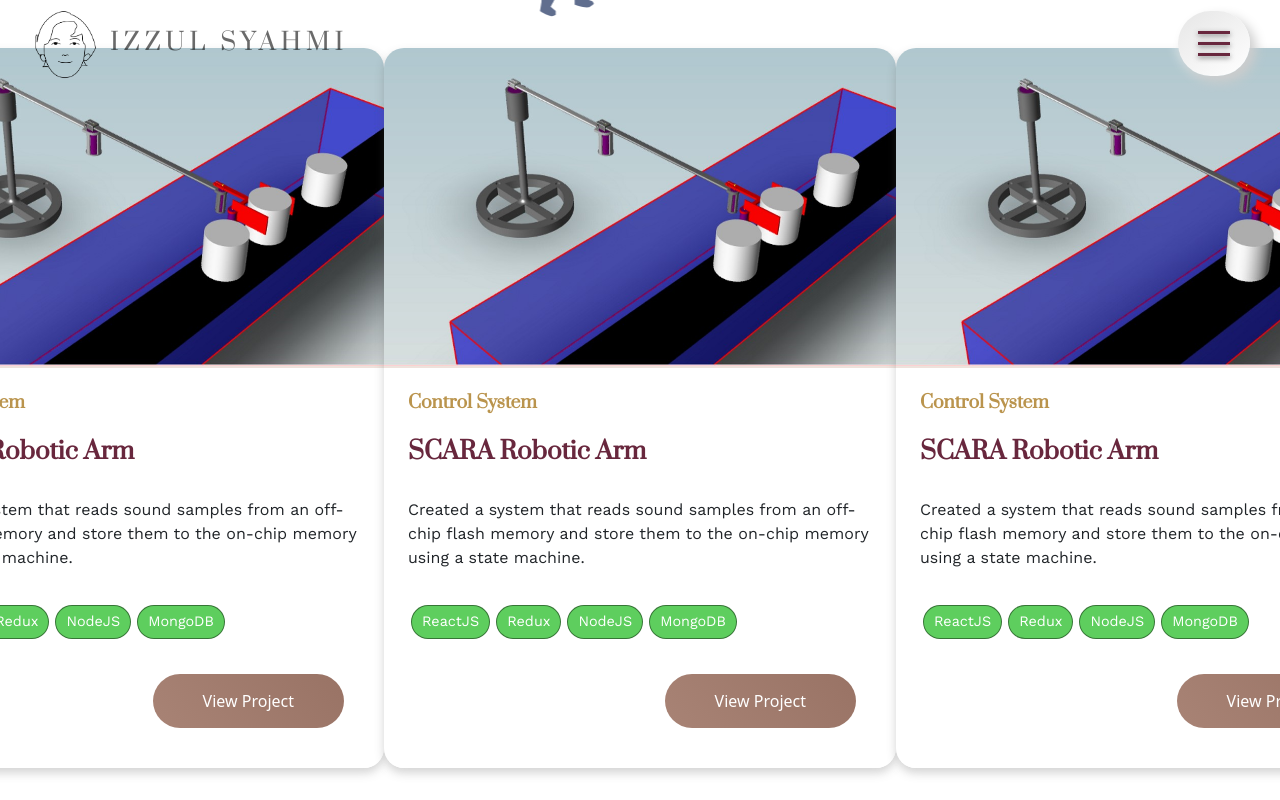
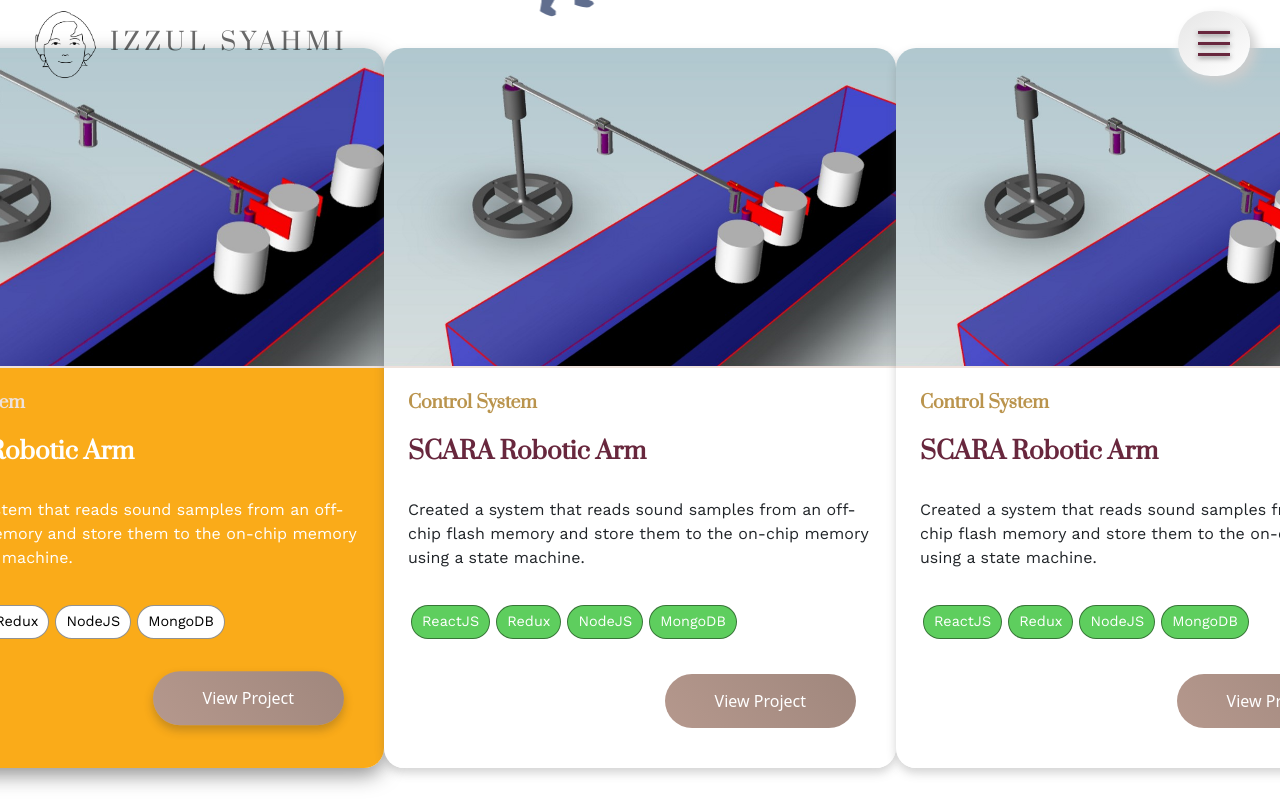
Before and after one commit to izzul210/portfolio-web, a React (Create React App) app: page / in a window 1280 px wide. In both pictures the pointer is over the element 128 px from the left and 4603 px from the top of the page. Shown: the part 4195-4995 px from the top of the page. Built offline with nearby package versions, Linux system fonts and the light colour scheme.

Commit message:
Added hover action on Engineering projects

```diff
--- a/src/components/layout/home/portfolio/Portfolio.scss
+++ b/src/components/layout/home/portfolio/Portfolio.scss
@@ -329,9 +329,58 @@
     margin-bottom: 1rem;
     box-shadow: 0 5px 10px rgba(90, 90, 90, 0.26);
     border-radius: 20px;
+    transition:all 0.5s ease-in-out;
+    cursor: pointer;
 
     @media screen and (max-width: 640px){
         width: 100%;
+    }
+
+    &:hover{
+        box-shadow: 0 7px 20px rgba(38, 38, 38, 0.501);
+
+        .project_img{
+            background-size: 40rem;
+        }
+
+        .project_des{
+            background: rgb(250, 171, 25);
+
+            h5{
+                color: $color-2;
+            }
+
+            h2{
+                color: white;
+            }
+
+            p{
+                color: white;
+            }
+
+            .project_tags{
+                p{
+                    color: black;
+                    background: white;
+                    border: 1px solid rgba(0, 0, 0, 0.433);
+                }
+            }
+
+            .more_button{
+                transform: translateY(-5%);
+                box-shadow: 0 5px 10px rgba(41, 41, 41, 0.26);
+            }
+
+        }
+    }
+
+    &:active{
+        .more_button{
+            transform: translateY(0%);
+            box-shadow: inset -2px -2px 3px rgb(248, 247, 247),
+                        inset 2px 2px 7px rgba(0, 0, 0, 0.233);
+        }
+
     }
 
 
@@ -346,13 +395,16 @@
         justify-content: center;
         background-image: url('../../../../assets/engine2.png');
         background-position: center ;
-        background-size: cover;
+        background-size: 35rem;
+        background-repeat: no-repeat;
+        transition:all 0.5s ease-in-out;
+
 
     }
 
     .project_des{
         height: 25rem;
-        background-color: rgb(255, 255, 255);
+        background: rgb(255, 255, 255);
         border-bottom-right-radius: 20px;
         border-bottom-left-radius: 20px;
         padding: 1.5rem;
@@ -360,6 +412,7 @@
         flex-direction: column;
         justify-content: space-evenly;
         align-items: flex-start;
+        transition: all 0.5s ease-in-out;
 
         h5{
             font-weight: 900;
@@ -440,7 +493,7 @@
             }
 
             .more_button{
-                background: linear-gradient(50deg, rgb(168, 131, 117), rgb(153, 115, 101));
+                background: linear-gradient(50deg, rgb(181, 152, 141), rgb(160, 135, 125));
                 border-radius: 50px;
 
                 &:hover{
--- a/src/components/layout/home/portfolio/Webdev.jsx
+++ b/src/components/layout/home/portfolio/Webdev.jsx
@@ -95,7 +95,7 @@ export default function Webdev() {
                  </div>
 
                  <div className="more_work">
-                     <button >View More Web Dev Projects</button>
+                     <button >See all Web Dev projects</button>
                  </div>
 
              </div>
```
